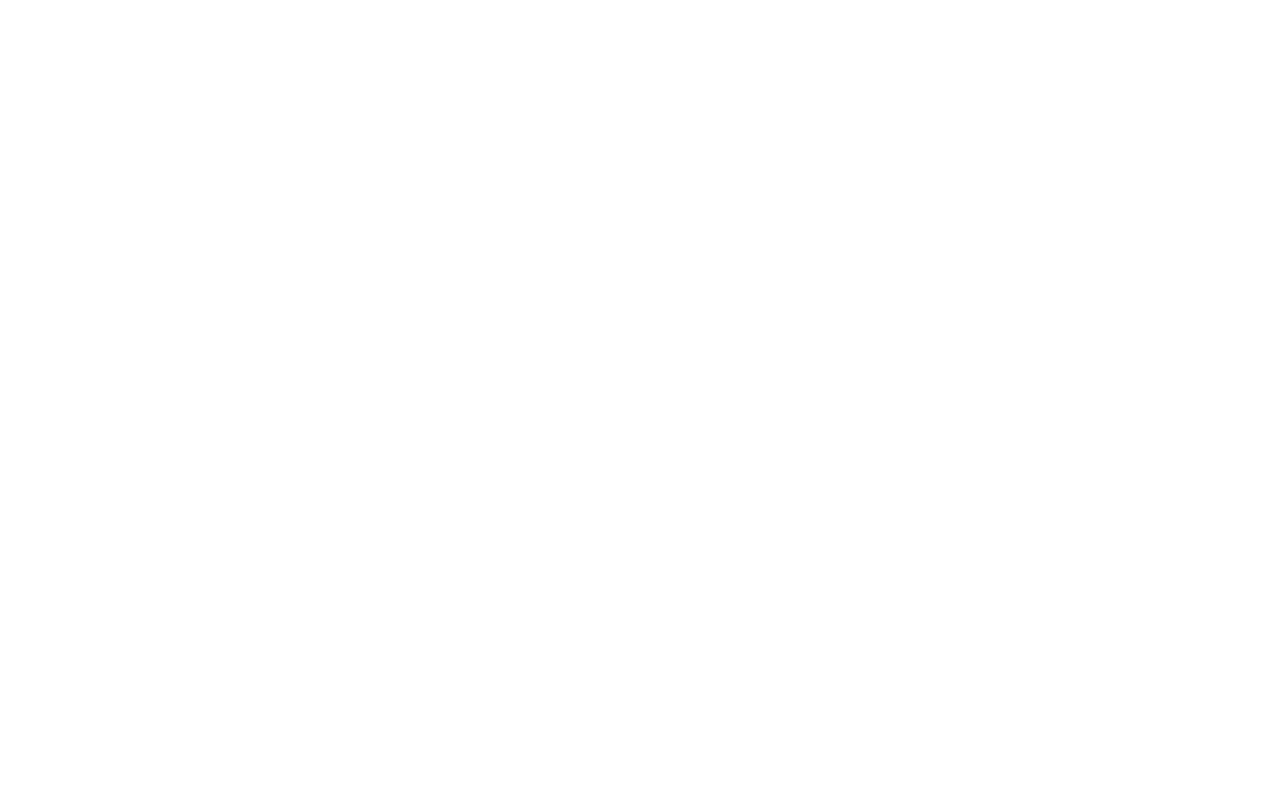
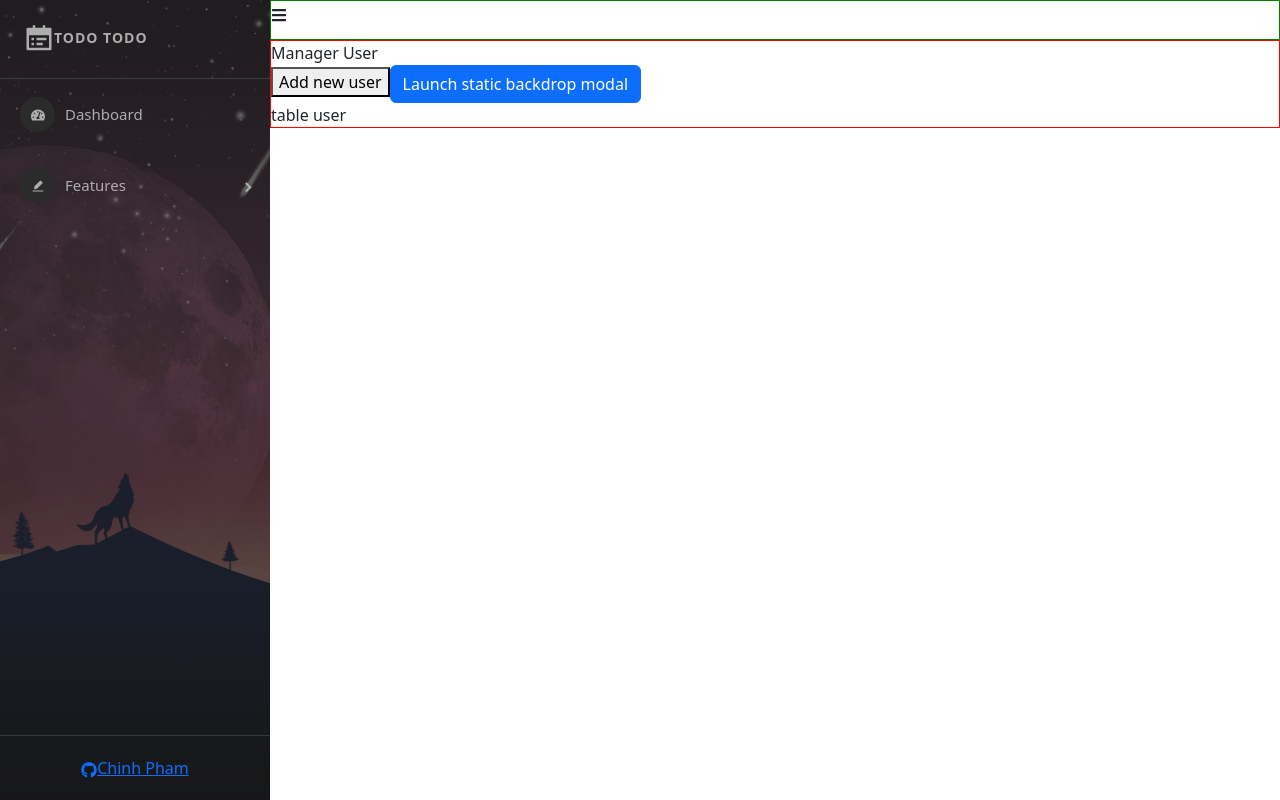
Before and after one commit to fantasiaferver/udemy-react-ultimate, a React (Create React App) app in the folder base-react-redux/: page /admins/manager-users in a window 1280 px wide. Before the commit this address had no page. Built offline with nearby package versions, Linux system fonts and the light colour scheme.

Commit message:
create modal

```diff
--- a/base-react-redux/src/components/admin/Admin.js
+++ b/base-react-redux/src/components/admin/Admin.js
@@ -2,6 +2,8 @@
 import '../../style/Admin.scss'
 import { FaBars } from 'react-icons/fa';
 import { useState } from "react";
+import { Outlet } from "react-router-dom";
+
 const Admin = () => {
     const [collapsed, setCollapse] = useState(false)
     return (
@@ -10,8 +12,12 @@
                 <SideBar collapsed={collapsed} />
             </div>
             <div className="admin-content">
-                <FaBars onClick={() => { setCollapse(!collapsed) }} />
-                content admin
+                <div className="admin-header">
+                    <FaBars onClick={() => { setCollapse(!collapsed) }} />
+                </div>
+                <div className="admin-main">
+                    <Outlet />
+                </div>
             </div>
         </div>
     )
--- a/base-react-redux/src/components/admin/SideBar.js
+++ b/base-react-redux/src/components/admin/SideBar.js
@@ -13,7 +13,7 @@
 import { RiCalendarTodoFill } from "react-icons/ri";
 import { AiFillEdit } from "react-icons/ai";
 import sidebarBg from '../../assets/bg2.jpg';
-
+import { Link } from 'react-router-dom';
 
 const SideBar = (props) => {
     const { image, collapsed, toggled, handleToggleSidebar } = props;
@@ -50,6 +50,7 @@
                             icon={<FaTachometerAlt />}
                         >
                             Dashboard
+                            <Link to="/admins" />
                         </MenuItem>
                     </Menu>
                     <Menu iconShape="circle">
@@ -57,7 +58,9 @@
                             icon={<AiFillEdit />}
                             title='Features'
                         >
-                            <MenuItem> User Manager</MenuItem>
+                            <MenuItem> User Manager
+                                <Link to="/admins/manager-users" />
+                            </MenuItem>
                             <MenuItem> Admin Manager</MenuItem>
                             <MenuItem> Question Manager</MenuItem>
                         </SubMenu>
--- /dev/null
+++ b/base-react-redux/src/components/admin/content/Dashboard.js
@@ -0,0 +1,8 @@
+const Dashboard = (props) => {
+    return (
+        <div>
+            Dashboard here
+        </div>
+    )
+}
+export default Dashboard
--- /dev/null
+++ b/base-react-redux/src/components/admin/content/ManageUser.js
@@ -0,0 +1,21 @@
+import ModalCreateUser from './ModalCreateUser';
+
+const ManageUser = (props) => {
+    return (
+        <div className="manage-user-container">
+            <div className="title">
+                Manager User
+            </div>
+            <div className="user-content">
+                <div>
+                    <button>Add new user</button>
+                    <ModalCreateUser />
+                </div>
+                <div>
+                    table user
+                </div>
+            </div>
+        </div>
+    )
+}
+export default ManageUser
--- /dev/null
+++ b/base-react-redux/src/components/admin/content/ModalCreateUser.js
@@ -0,0 +1,63 @@
+import { useState } from 'react';
+import Button from 'react-bootstrap/Button';
+import Modal from 'react-bootstrap/Modal';
+const ModalCreateUser = () => {
+    const [show, setShow] = useState(false);
+
+    const handleClose = () => setShow(false);
+    const handleShow = () => setShow(true);
+
+    return (
+        <>
+            <Button variant="primary" onClick={handleShow}>
+                Launch static backdrop modal
+            </Button>
+
+            <Modal
+                size='xl'
+                show={show}
+                onHide={handleClose}
+                backdrop="static"
+                keyboard={false}
+            >
+                <Modal.Header closeButton>
+                    <Modal.Title>Add new user</Modal.Title>
+                </Modal.Header>
+                <Modal.Body>
+                    <form className="row g-3">
+                        <div className="col-md-6">
+                            <label className="form-label">Email</label>
+                            <input type="email" className="form-control" id="inputEmail4" />
+                        </div>
+                        <div className="col-md-6">
+                            <label className="form-label">Password</label>
+                            <input type="password" className="form-control" id="inputPassword4" />
+                        </div>
+                        <div className="col-md-6">
+                            <label className="form-label">User name</label>
+                            <input type="text" className="form-control" id="inputUserName" />
+                        </div>
+                        <div className="col-md-4">
+                            <label className="form-label">Role</label>
+                            <select id="inputState" className="form-select">
+                                <option selected value="USER">USER</option>
+                                <option value="ADMIN">ADMIN</option>
+                            </select>
+                        </div>
+                        <div className='col-md-12'>
+                            <label className='form-label'>Image</label>
+                        </div>
+                    </form>
+                </Modal.Body>
+                <Modal.Footer>
+                    <Button variant="secondary" onClick={handleClose}>
+                        Close
+                    </Button>
+                    <Button variant="primary">Save</Button>
+                </Modal.Footer>
+            </Modal>
+        </>
+    );
+}
+
+export default ModalCreateUser
--- a/base-react-redux/src/index.js
+++ b/base-react-redux/src/index.js
@@ -13,17 +13,22 @@
 import User from './components/user/User';
 import Admin from './components/admin/Admin';
 import Home from './components/home/Home';
+import Dashboard from './components/admin/content/Dashboard';
+import ManageUser from './components/admin/content/ManageUser';
 
 const root = ReactDOM.createRoot(document.getElementById('root'));
 root.render(
   <Provider store={store}>
     <BrowserRouter>
       <Routes>
-        <Route path="" element={<App />}>
-          <Route path="home" element={<Home />} />
+        <Route path="/" element={<App />}>
+          <Route path="home" index element={<Home />} />
           <Route path="users" element={<User />} />
         </Route>
-        <Route path="admins" element={<Admin />} />
+        <Route path="admins" element={<Admin />}>
+          <Route index element={<Dashboard />} />
+          <Route path="manager-users" element={<ManageUser />} />
+        </Route>
       </Routes>
     </BrowserRouter>
   </Provider>
--- a/base-react-redux/src/style/Admin.scss
+++ b/base-react-redux/src/style/Admin.scss
@@ -6,4 +6,18 @@
             height: 100vh !important;
         }
     }
+
+    .admin-content {
+        width: 100%;
+
+        .admin-header {
+            height: 40px;
+            border: solid 1px green;
+        }
+
+        .admin-main {
+            // height: 40px;
+            border: solid 1px red;
+        }
+    }
 }
```
